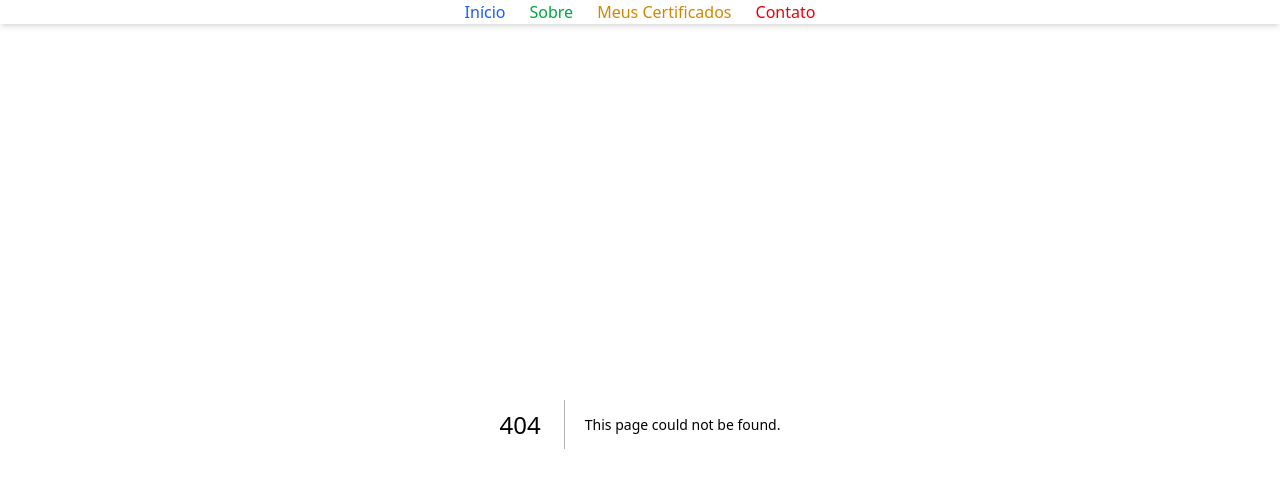
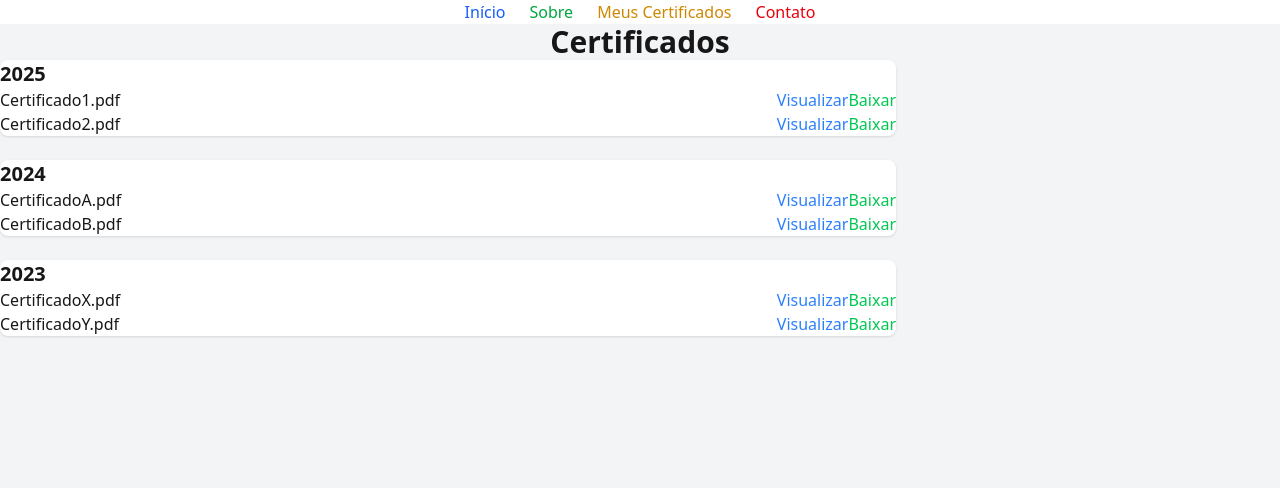
Before and after one commit to rma98/meuprojetonextjs, a Next.js app: page /certificates in a window 1280 px wide. Before the commit this address had no page. Shown: the top 488 px of the page. Built offline with nearby package versions, Linux system fonts and the light colour scheme.

Commit message:
Add page.tsx file for folder certificates

```diff
--- /dev/null
+++ b/src/app/certificates/page.tsx
@@ -0,0 +1,33 @@
+import React from "react";
+
+const certificates = [
+    { year: 2025, files: ["Certificado1.pdf", "Certificado2.pdf"] },
+    { year: 2024, files: ["CertificadoA.pdf", "CertificadoB.pdf"] },
+    { year: 2023, files: ["CertificadoX.pdf", "CertificadoY.pdf"] },
+];
+
+export default function CertificatesPage() {
+    return (
+        <div className="min-h-screen bg-gray-100 p-6">
+            <h1 className="text-3xl font-bold text-center mb-6">Certificados</h1>
+            <div className="max-w-4xl mx-auto grid gap-6">
+                {certificates.map((yearData) => (
+                    <div key={yearData.year} className="bg-white p-4 rounded-lg shadow">
+                        <h2 className="text-xl font-semibold mb-2">{yearData.year}</h2>
+                        <ul className="list-disc pl-6">
+                            {yearData.files.map((file, index) => (
+                                <li key={index} className="flex justify-between items-center">
+                                    <span>{file}</span>
+                                    <div>
+                                        <button className="text-blue-500 hover:underline mr-4">Visualizar</button>
+                                        <button className="text-green-500 hover:underline">Baixar</button>
+                                    </div>
+                                </li>
+                            ))}
+                        </ul>
+                    </div>
+                ))}
+            </div>
+        </div>
+    );
+}
```
